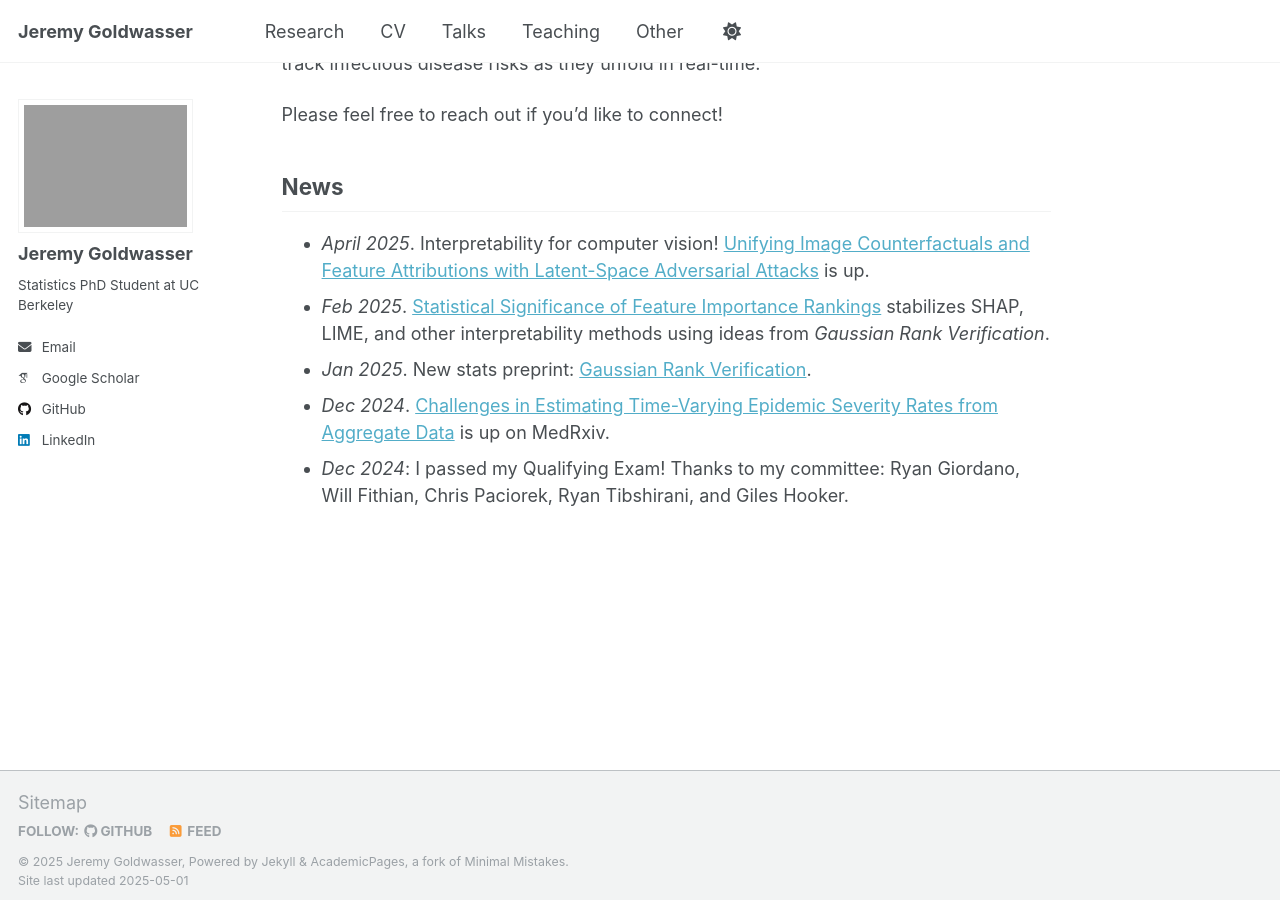
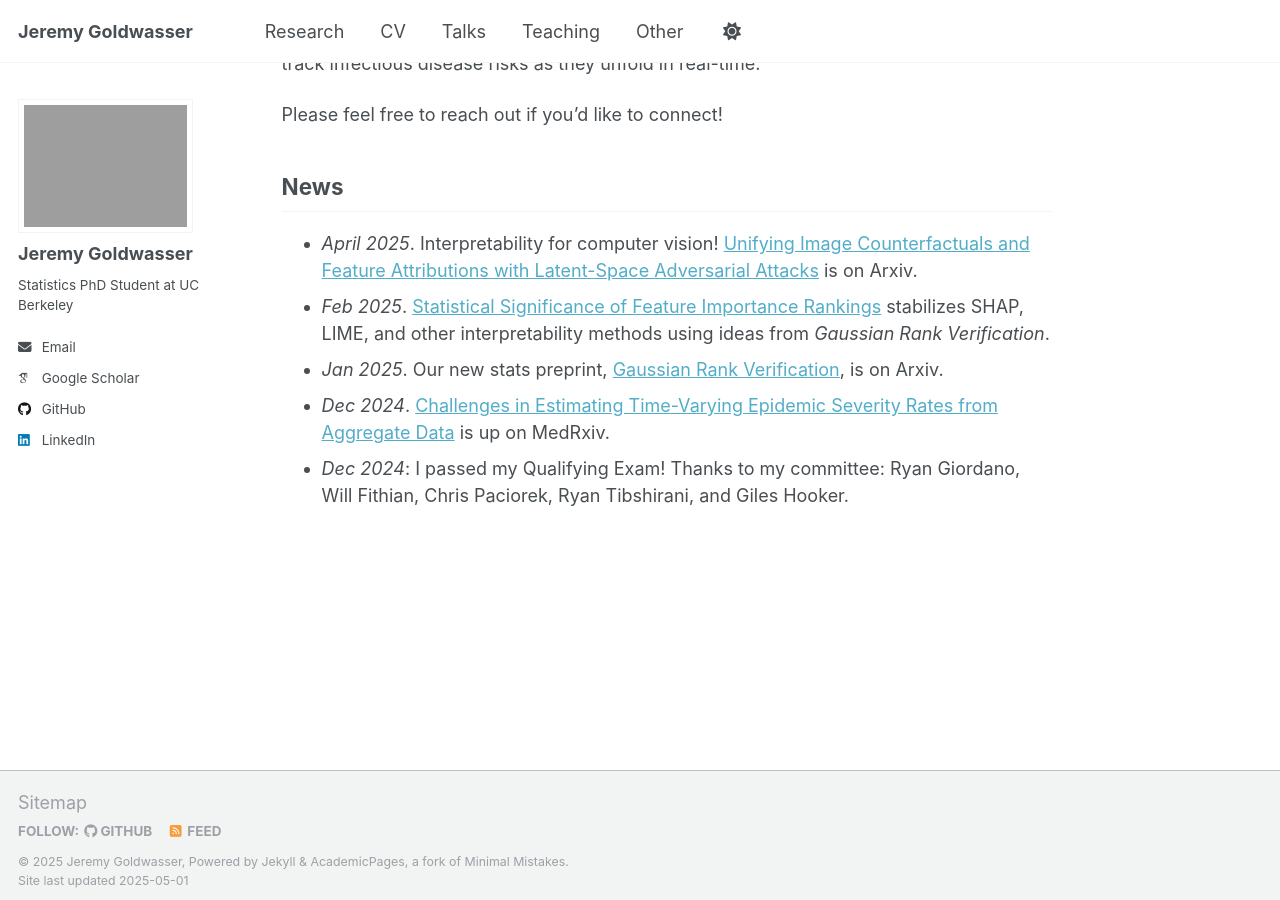
Before and after one commit to jeremy-goldwasser/jeremy-goldwasser.github.io, a Jekyll site: the page built from _pages/about.md, in a window 1280 px wide and 900 px high, scrolled down 584 px. Built offline with Jekyll 4.4.1, drawn with Linux system fonts in a browser that asks for light colours; some web fonts are replaced.

Commit message:
Update about.md

```diff
--- a/_pages/about.md
+++ b/_pages/about.md
@@ -23,8 +23,8 @@ While I am broadly interested in ML for health, my current applied emphasis is i
 Please feel free to reach out if you'd like to connect!
 
 ## News
-- *April 2025*. Interpretability for computer vision! [Unifying Image Counterfactuals and Feature Attributions with Latent-Space Adversarial Attacks](https://arxiv.org/abs/2504.15479) is up.
+- *April 2025*. Interpretability for computer vision! [Unifying Image Counterfactuals and Feature Attributions with Latent-Space Adversarial Attacks](https://arxiv.org/abs/2504.15479) is on Arxiv.
 - *Feb 2025*. [Statistical Significance of Feature Importance Rankings](https://arxiv.org/abs/2401.15800) stabilizes SHAP, LIME, and other interpretability methods using ideas from *Gaussian Rank Verification*.
-- *Jan 2025*. New stats preprint: [Gaussian Rank Verification](https://arxiv.org/abs/2501.14142).
+- *Jan 2025*. Our new stats preprint, [Gaussian Rank Verification](https://arxiv.org/abs/2501.14142), is on Arxiv.
 - *Dec 2024*. [Challenges in Estimating Time-Varying Epidemic Severity Rates from Aggregate Data](https://www.medrxiv.org/content/10.1101/2024.12.27.24319518v1) is up on MedRxiv.
 - *Dec 2024*: I passed my Qualifying Exam! Thanks to my committee: Ryan Giordano, Will Fithian, Chris Paciorek, Ryan Tibshirani, and Giles Hooker.
```
